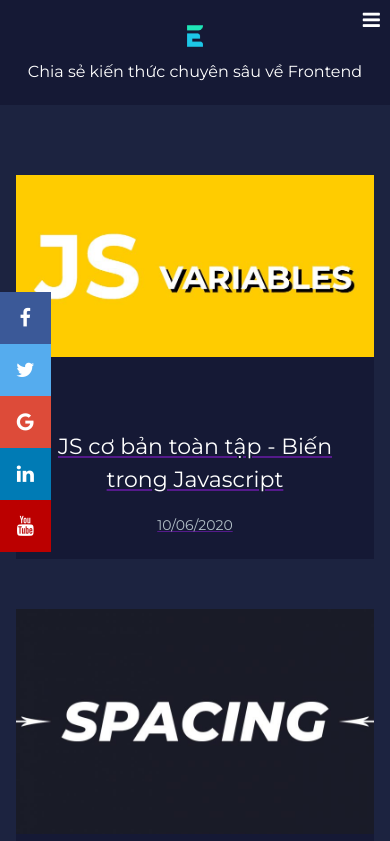
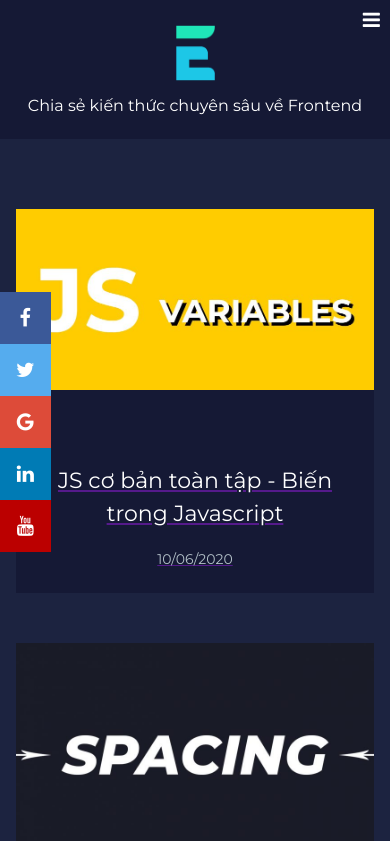
Before and after one commit to hoanguyen2805/hoanguyen2805.github.io, a plain HTML site: page evondev/index.html in a window 390 px wide. Shown: the top 841 px of the page. Drawn offline with Linux system fonts and the light colour scheme.

Commit message:
edit evondev

```diff
--- a/evondev/style/envodev.css
+++ b/evondev/style/envodev.css
@@ -151,6 +151,9 @@ header{
     .container{
         width: 92%;
     }
+    .top-bar__logo > img{
+        width: 10%;
+    }
     .top-bar__logo > h1{
         padding-bottom: 2rem;
 
```
